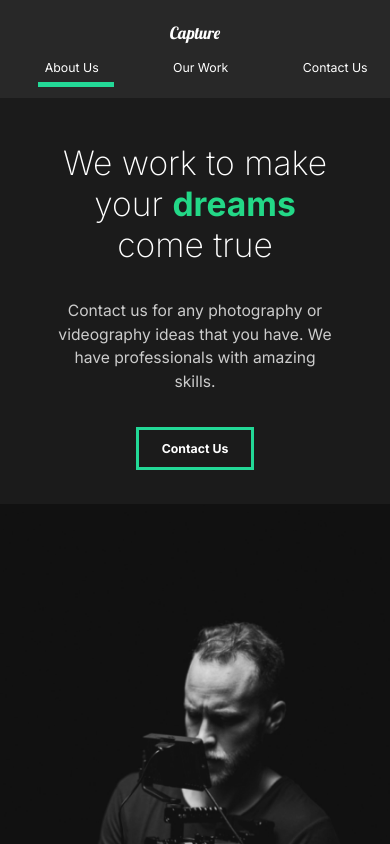
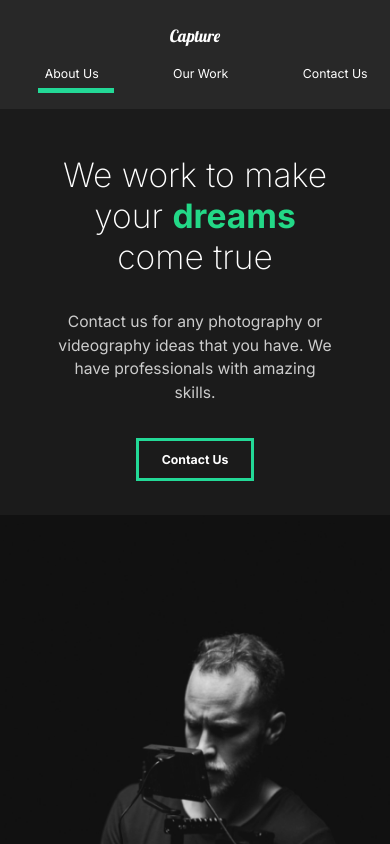
Before and after one commit to serious-17/capture, a React (Create React App) app: page / in a window 390 px wide. Shown: the top 844 px of the page. Built offline with nearby package versions, Linux system fonts and the light colour scheme.

Commit message:
Finished Project
fixed some issues in mobile styling

```diff
--- a/src/styles/FaqSection.module.css
+++ b/src/styles/FaqSection.module.css
@@ -47,6 +47,11 @@
     padding: 4rem;
   }
 }
+@media screen and (max-width: 600px) {
+  .faqSection {
+    text-align: center;
+  }
+}
 
 @media screen and (max-width: 400px) {
   .faqSection {
--- a/src/styles/Nav.module.css
+++ b/src/styles/Nav.module.css
@@ -44,10 +44,11 @@ ul li {
   nav {
     display: block;
     text-align: center;
-    padding: 2rem 5rem;
+    padding: 2rem 5rem 2.5rem 5rem;
   }
   .logo {
     padding-bottom: 1.5rem;
+    margin: 0.25rem;
   }
   ul {
     justify-content: space-around;
@@ -55,7 +56,7 @@ ul li {
 }
 @media screen and (max-width: 500px) {
   nav {
-    padding: 2rem;
+    padding: 2rem 2rem 2.5rem 2rem;
   }
   ul {
     justify-content: space-between;
```
